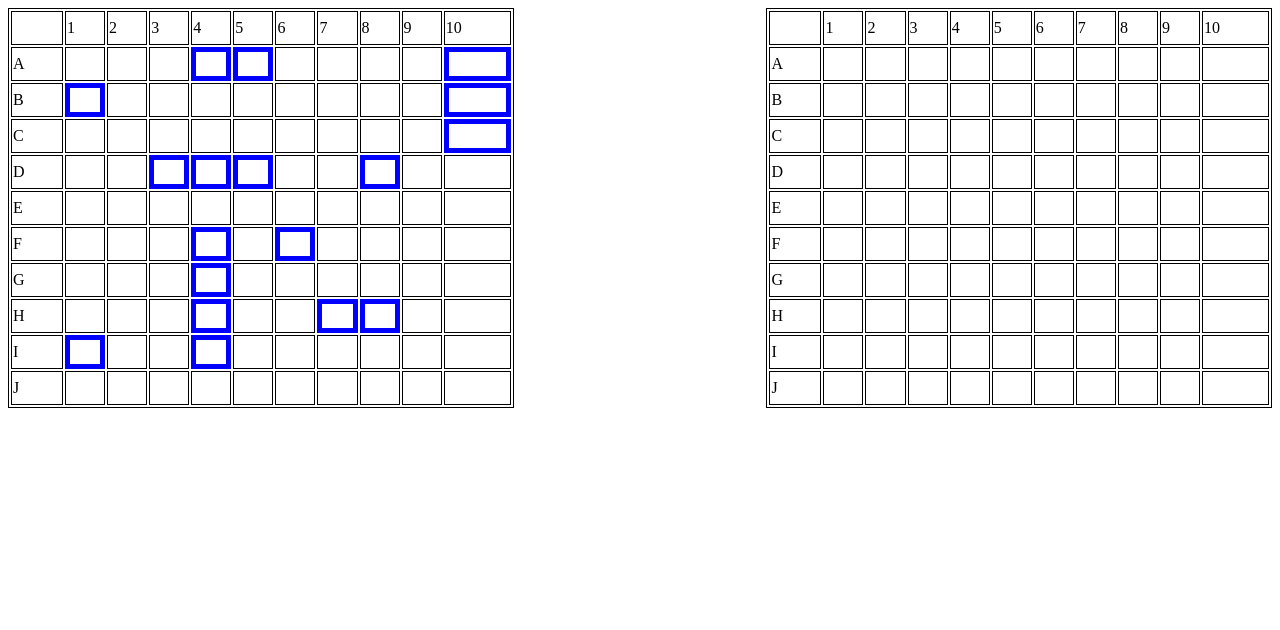
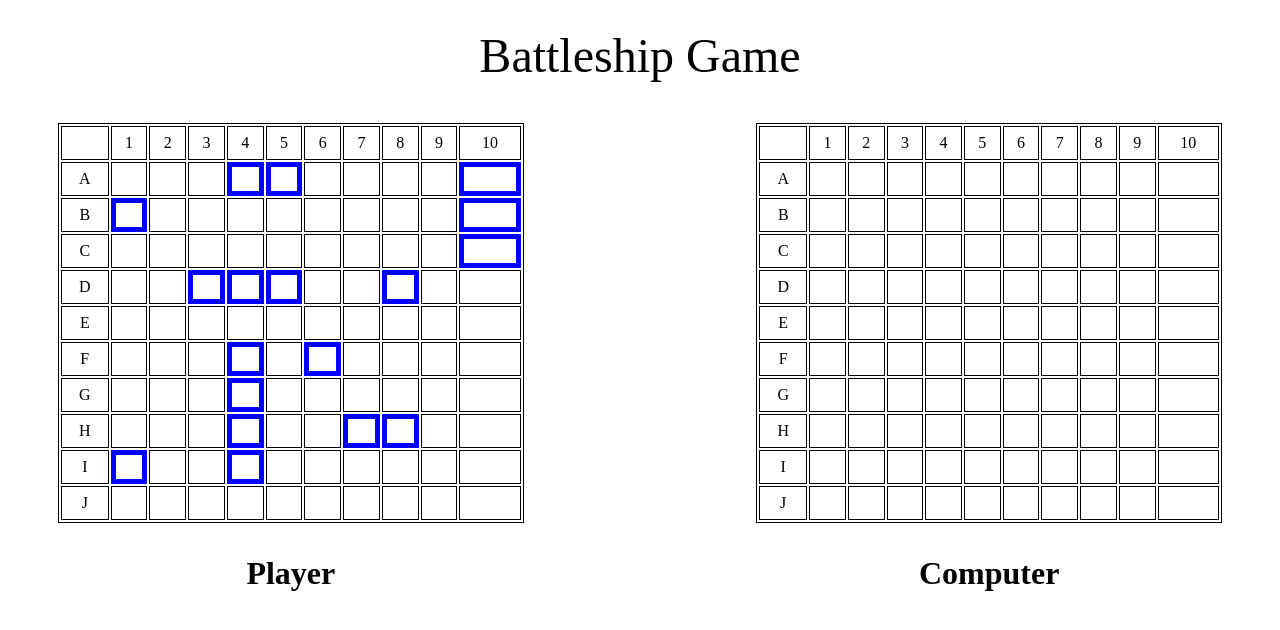
Before and after one commit to majovanilla/battleship-game, a website built with webpack: page dist/index.html in a window 1280 px wide. Built offline with nearby package versions, Linux system fonts and the light colour scheme.

Commit message:
Add general styling

```diff
--- a/src/style.css
+++ b/src/style.css
@@ -1,11 +1,29 @@
+.game-title {
+  font-size: 3rem;
+  text-align: center;
+  padding: 20px;
+  margin-bottom: 20px;
+}
+
+.board-div {
+  width: 40%;
+  text-align: center;
+}
+
 .main-section {
   display: flex;
   justify-content: space-between;
+  padding: 0 50px;
 }
 
 table {
   height: 400px;
-  width: 40%;
+  width: 100%;
+}
+
+.player-name {
+  font-size: 2rem;
+  text-transform: capitalize;
 }
 
 table, th, td {
--- a/src/views/UI.js
+++ b/src/views/UI.js
@@ -25,8 +25,15 @@ const UI = (() => {
       }
       table.appendChild(row);
     }
+    const playerName = document.createElement('h3');
+    playerName.textContent = `${board.player.username}`;
+    playerName.classList.add('player-name');
     table.classList.add('board');
-    mainElement.append(table);
+    const boardDiv = document.createElement('div');
+    boardDiv.classList.add('board-div');
+    boardDiv.append(table);
+    mainElement.append(boardDiv);
+    boardDiv.append(playerName);
   };
 
   function renderShips(board) {
```
Also changed, not shown: dist/index.html, dist/main.js.
